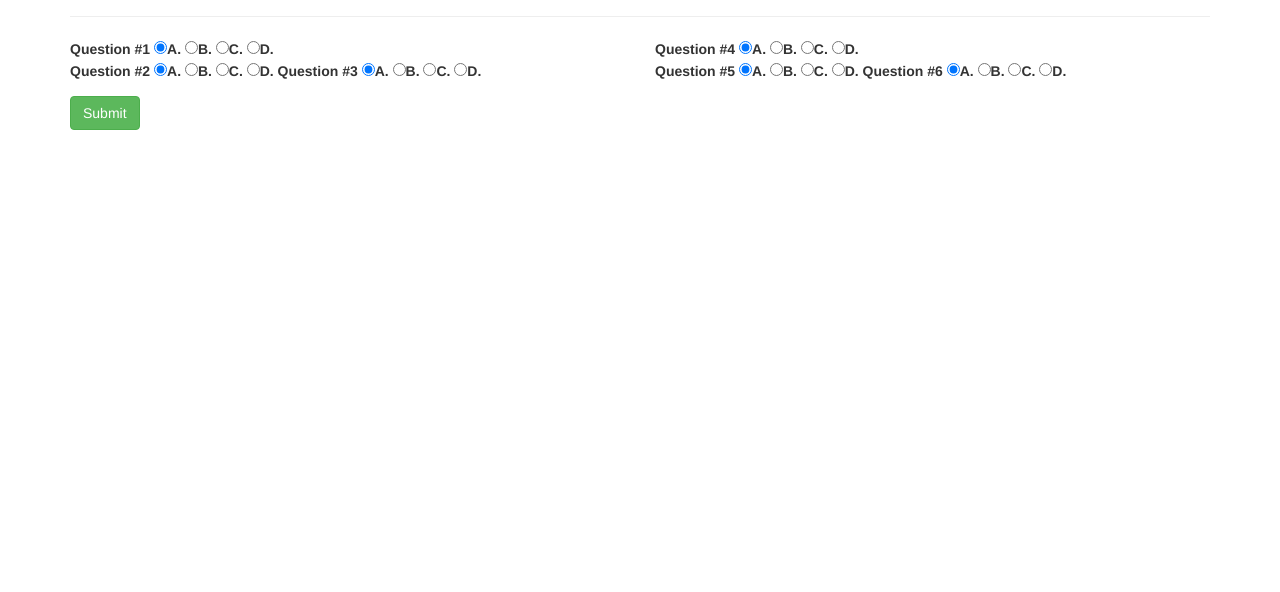
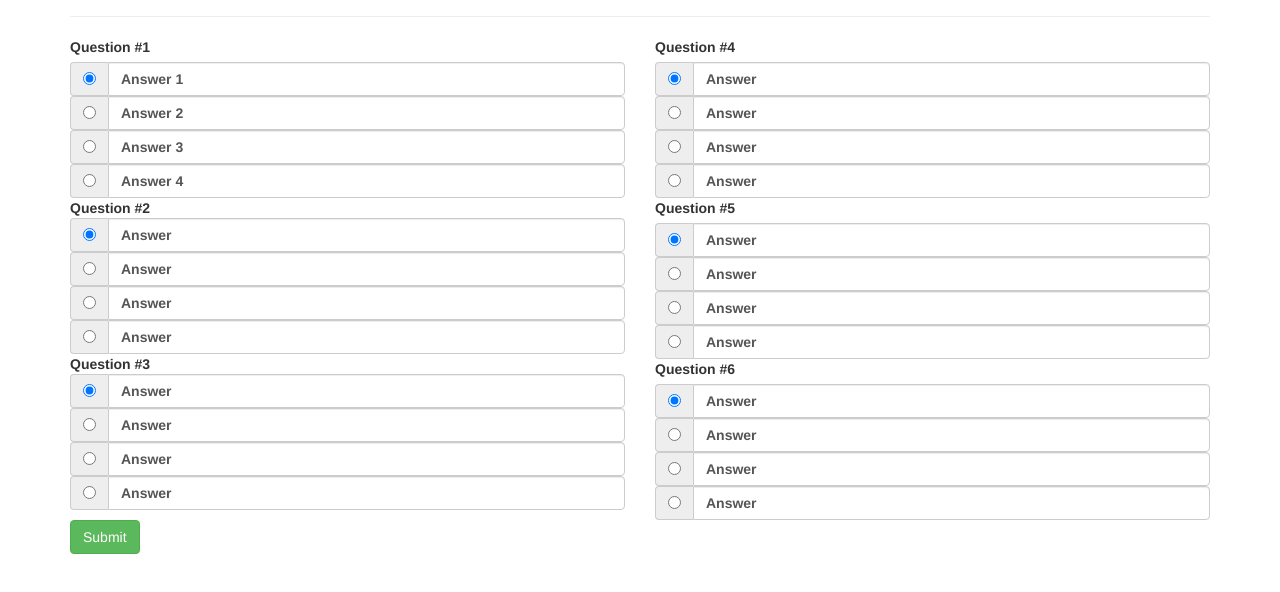
Before and after one commit to ryanapking/epicodus-intro-track-suggester, a plain HTML site: page index.html in a window 1280 px wide. Shown: the part 122-714 px from the top of the page. Drawn offline with Linux system fonts and the light colour scheme.

Commit message:
style radio buttons using bootstrap

```diff
--- a/index.html
+++ b/index.html
@@ -15,38 +15,161 @@
 <!-- START questions row -->
       <div class="row">
         <div class="col-xs-6">
-          <label>Question #1</labe>
-          <input type="radio" name="question1" value="a" checked>A.</input>
-          <input type="radio" name="question1" value="b">B.</input>
-          <input type="radio" name="question1" value="c">C.</input>
-          <input type="radio" name="question1" value="d">D.</input>
+          <label>Question #1</label>
+          <div class="input-group">
+            <span class="input-group-addon">
+              <input type="radio" name="question1" value="a" checked></input>
+            </span>
+            <label class="form-control">Answer 1</label>
+          </div>
+          <div class="input-group">
+            <span class="input-group-addon">
+              <input type="radio" name="question1" value="b"></input>
+            </span>
+            <label class="form-control">Answer 2</label>
+          </div>
+          <div class="input-group">
+            <span class="input-group-addon">
+              <input type="radio" name="question1" value="c"></input>
+            </span>
+            <label class="form-control">Answer 3</label>
+          </div>
+          <div class="input-group">
+            <span class="input-group-addon">
+              <input type="radio" name="question1" value="d"></input>
+            </span>
+            <label class="form-control">Answer 4</label>
+          </div>
           <label>Question #2</labe>
-          <input type="radio" name="question2" value="a" checked>A.</input>
-          <input type="radio" name="question2" value="b">B.</input>
-          <input type="radio" name="question2" value="c">C.</input>
-          <input type="radio" name="question2" value="d">D.</input>
+          <div class="input-group">
+            <span class="input-group-addon">
+              <input type="radio" name="question2" value="a" checked></input>
+            </span>
+            <label class="form-control">Answer </label>
+          </div>
+          <div class="input-group">
+            <span class="input-group-addon">
+              <input type="radio" name="question2" value="b"></input>
+            </span>
+            <label class="form-control">Answer </label>
+          </div>
+          <div class="input-group">
+            <span class="input-group-addon">
+              <input type="radio" name="question2" value="c"></input>
+            </span>
+            <label class="form-control">Answer </label>
+          </div>
+          <div class="input-group">
+            <span class="input-group-addon">
+              <input type="radio" name="question2" value="d"></input>
+            </span>
+            <label class="form-control">Answer </label>
+          </div>
           <label>Question #3</labe>
-          <input type="radio" name="question3" value="a" checked>A.</input>
-          <input type="radio" name="question3" value="b">B.</input>
-          <input type="radio" name="question3" value="c">C.</input>
-          <input type="radio" name="question3" value="d">D.</input>
+          <div class="input-group">
+            <span class="input-group-addon">
+              <input type="radio" name="question3" value="a" checked></input>
+            </span>
+            <label class="form-control">Answer </label>
+          </div>
+
+          <div class="input-group">
+            <span class="input-group-addon">
+              <input type="radio" name="question3" value="b"></input>
+            </span>
+            <label class="form-control">Answer </label>
+          </div>
+
+          <div class="input-group">
+            <span class="input-group-addon">
+              <input type="radio" name="question3" value="c"></input>
+            </span>
+            <label class="form-control">Answer </label>
+          </div>
+
+          <div class="input-group">
+            <span class="input-group-addon">
+              <input type="radio" name="question3" value="d"></input>
+            </span>
+            <label class="form-control">Answer </label>
+          </div>
         </div>
         <div class="col-xs-6">
-          <label>Question #4</labe>
-          <input type="radio" name="question4" value="a" checked>A.</input>
-          <input type="radio" name="question4" value="b">B.</input>
-          <input type="radio" name="question4" value="c">C.</input>
-          <input type="radio" name="question4" value="d">D.</input>
-          <label>Question #5</labe>
-          <input type="radio" name="question5" value="a" checked>A.</input>
-          <input type="radio" name="question5" value="b">B.</input>
-          <input type="radio" name="question5" value="c">C.</input>
-          <input type="radio" name="question5" value="d">D.</input>
-          <label>Question #6</labe>
-          <input type="radio" name="question6" value="a" checked>A.</input>
-          <input type="radio" name="question6" value="b">B.</input>
-          <input type="radio" name="question6" value="c">C.</input>
-          <input type="radio" name="question6" value="d">D.</input>
+          <label>Question #4</label>
+          <div class="input-group">
+            <span class="input-group-addon">
+              <input type="radio" name="question4" value="a" checked></input>
+            </span>
+            <label class="form-control">Answer </label>
+          </div>
+          <div class="input-group">
+            <span class="input-group-addon">
+              <input type="radio" name="question4" value="b"></input>
+            </span>
+            <label class="form-control">Answer </label>
+          </div>
+          <div class="input-group">
+            <span class="input-group-addon">
+              <input type="radio" name="question4" value="c"></input>
+            </span>
+            <label class="form-control">Answer </label>
+          </div>
+          <div class="input-group">
+            <span class="input-group-addon">
+              <input type="radio" name="question4" value="d"></input>
+            </span>
+            <label class="form-control">Answer </label>
+          </div>
+          <label>Question #5</label>
+          <div class="input-group">
+            <span class="input-group-addon">
+              <input type="radio" name="question5" value="a" checked></input>
+            </span>
+            <label class="form-control">Answer </label>
+          </div>
+          <div class="input-group">
+            <span class="input-group-addon">
+              <input type="radio" name="question5" value="b"></input>
+            </span>
+            <label class="form-control">Answer </label>
+          </div>
+          <div class="input-group">
+            <span class="input-group-addon">
+              <input type="radio" name="question5" value="c"></input>
+            </span>
+            <label class="form-control">Answer </label>
+          </div>
+          <div class="input-group">
+            <span class="input-group-addon">
+              <input type="radio" name="question5" value="d"></input>
+            </span>
+            <label class="form-control">Answer </label>
+          </div>
+          <label>Question #6</label>
+          <div class="input-group">
+            <span class="input-group-addon">
+              <input type="radio" name="question6" value="a" checked></input>
+            </span>
+            <label class="form-control">Answer </label>
+          </div>
+          <div class="input-group">
+            <span class="input-group-addon">
+              <input type="radio" name="question6" value="b"></input>
+            </span>
+            <label class="form-control">Answer </label>
+          </div>
+          <div class="input-group">
+            <span class="input-group-addon">
+              <input type="radio" name="question6" value="c"></input>
+            </span>
+            <label class="form-control">Answer </label>
+          </div>
+          <div class="input-group">
+            <span class="input-group-addon">
+              <input type="radio" name="question6" value="d"></input>
+            </span>
+            <label class="form-control">Answer </label>
+          </div>
         </div>
       </div>
 <!-- END questions row-->
--- a/js/script.js
+++ b/js/script.js
@@ -20,7 +20,6 @@ var logAnswer = function(answer) {
 // Start Front-end Logic
 
 $(document).ready(function() {
-
   $("#submitBtn").click(function() {
     a = b = c = d = 0;
     logAnswer($("input:radio[name='question1']:checked").val());
```
